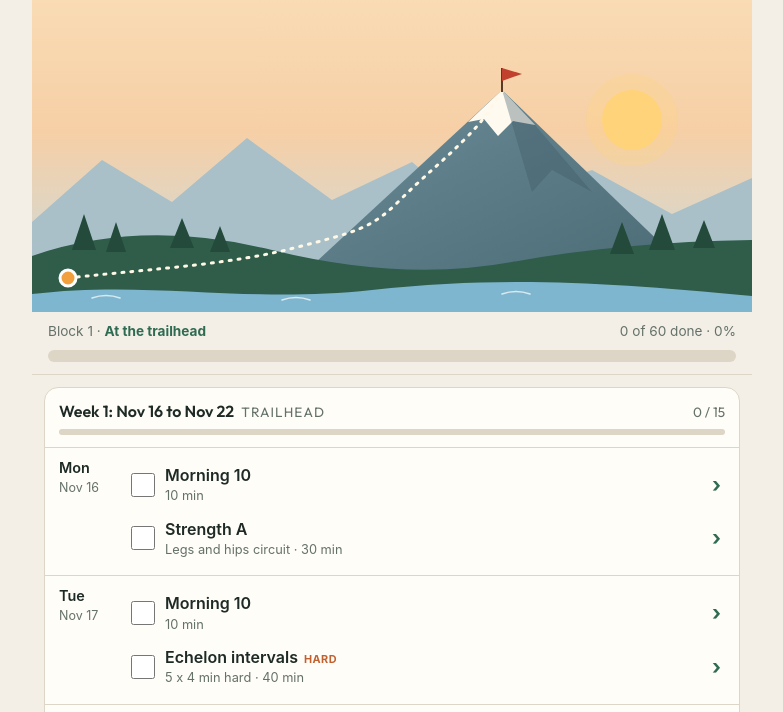
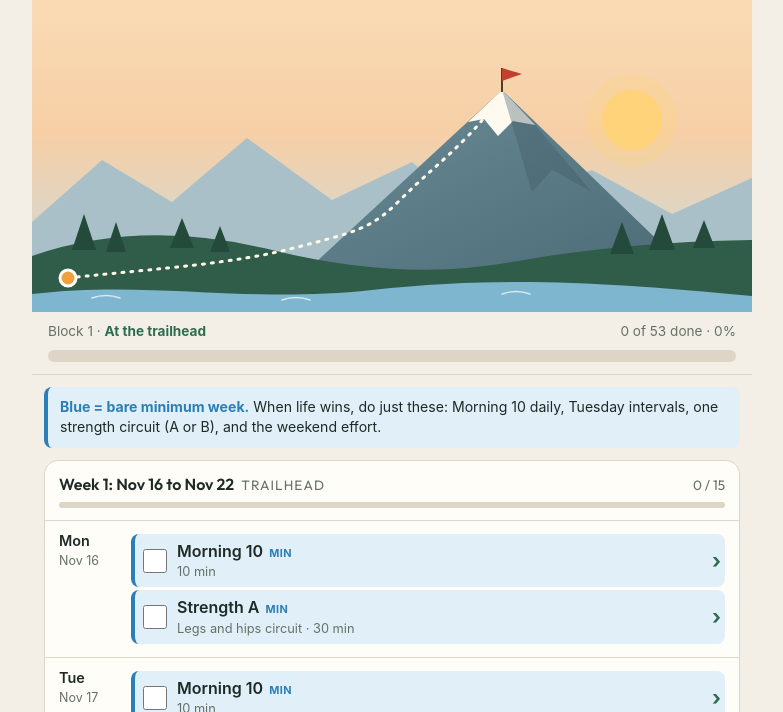
Before and after one commit to DenzilMackrory/exercise-plan, a plain HTML site: page index.html in a window 1280 px wide. Shown: the part 88-800 px from the top of the page, without its empty margins (248-1031 px from the left). Drawn offline with Linux system fonts and the light colour scheme.

Commit message:
Add files via upload

```diff
--- a/index.html
+++ b/index.html
@@ -12,8 +12,8 @@
 <link href="https://fonts.googleapis.com/css2?family=Outfit:wght@400;600;800&display=swap" rel="stylesheet">
 <title>Denzil's Training Tracker</title>
 <style>
-:root{--bg:#f3efe6;--card:#fffdf8;--ink:#1e2a26;--quiet:#647169;--line:#ddd6c6;--accent:#2f6b52;--accent-soft:#e3eee6;--today:#fdf1d6;--hard:#c2602e;--sun:#f2a03d}
-@media (prefers-color-scheme:dark){:root{--bg:#101816;--card:#18221f;--ink:#e9efe9;--quiet:#93a39b;--line:#2a3733;--accent:#6fc3a0;--accent-soft:#1c332c;--today:#3a3320;--hard:#ee9a66;--sun:#f2a03d}}
+:root{--bg:#f3efe6;--card:#fffdf8;--ink:#1e2a26;--quiet:#647169;--line:#ddd6c6;--accent:#2f6b52;--accent-soft:#e3eee6;--today:#fdf1d6;--hard:#c2602e;--sun:#f2a03d;--min:#2b7fb8;--min-soft:#e1eff8}
+@media (prefers-color-scheme:dark){:root{--bg:#101816;--card:#18221f;--ink:#e9efe9;--quiet:#93a39b;--line:#2a3733;--accent:#6fc3a0;--accent-soft:#1c332c;--today:#3a3320;--hard:#ee9a66;--sun:#f2a03d;--min:#6bb5e6;--min-soft:#16303f}}
 *{box-sizing:border-box}
 body{margin:0;background:var(--bg);color:var(--ink);font:16px/1.45 -apple-system,BlinkMacSystemFont,"Segoe UI",Roboto,sans-serif;padding-bottom:env(safe-area-inset-bottom)}
 .hero{position:relative;max-width:720px;margin:0 auto;overflow:hidden}
@@ -48,6 +48,11 @@ main{max-width:720px;margin:0 auto;padding:12px 12px 40px}
 .item button.link::after{content:"\203A";position:absolute;right:4px;top:50%;transform:translateY(-50%);font-size:1.3rem;color:var(--accent);font-weight:700}
 .item.done button.link{color:var(--quiet);text-decoration:line-through}
 .tag{display:inline-block;font-size:.68rem;font-weight:700;letter-spacing:.04em;text-transform:uppercase;color:var(--hard);margin-left:6px;text-decoration:none}
+.item.min{background:var(--min-soft);border-left:4px solid var(--min);border-radius:8px;padding-left:8px;margin:3px 0}
+.item.min input{accent-color:var(--min)}
+.tag.mn{color:var(--min)}
+.legend{display:flex;align-items:flex-start;gap:10px;background:var(--min-soft);border-left:4px solid var(--min);border-radius:8px;padding:10px 12px;margin-bottom:12px;font-size:.88rem}
+.legend b{color:var(--min)}
 .off{color:var(--quiet);font-size:.9rem;padding:8px 0}
 .yoga{display:flex;align-items:center;gap:10px;padding:10px 14px;border-top:1px solid var(--line);flex-wrap:wrap}
 .yoga input{width:24px;height:24px;accent-color:var(--accent);margin:0}
@@ -102,6 +107,7 @@ dialog::backdrop{background:rgba(0,0,0,.5)}
   <div class="bar" role="progressbar" aria-label="Overall completion" aria-valuemin="0" aria-valuemax="100" id="barWrap"><i id="bar"></i></div>
 </header>
 <main>
+  <div class="legend"><span><b>Blue = bare minimum week.</b> When life wins, do just these: Morning 10 daily, Tuesday intervals, one strength circuit (A or B), and the weekend effort.</span></div>
   <div id="weeks"></div>
   <div class="foot">
     <button class="btn primary" id="nextBlock">Start next 4-week block</button>
@@ -173,17 +179,21 @@ function val(v,w){return typeof v==='function'?v(w):v;}
 function startDate(){var d=new Date(BASE);d.setDate(d.getDate()+28*mem.block);return d;}
 function dateFor(w,d){var x=startDate();x.setDate(x.getDate()+7*w+d);return x;}
 function fmt(x){return x.toLocaleDateString('en-CA',{month:'short',day:'numeric'});}
+var END0=new Date(2026,11,9); // block 1 ends Wed Dec 9, 2026
+function active(w,d){return mem.block!==0||dateFor(w,d)<=END0;}
+function lastDay(w){var n=-1;for(var d=0;d<7;d++)if(active(w,d))n=d;return n;}
+function yogaN(w){return Math.min(3,Math.ceil((lastDay(w)+1)*3/7));}
 function k(w,s){return 'b'+mem.block+'-w'+w+'-'+s;}
 function esc(s){return String(s).replace(/[&<>"]/g,function(c){return {'&':'&amp;','<':'&lt;','>':'&gt;','"':'&quot;'}[c];});}
 
-function item(key,sid,w){
+function item(key,sid,w,mn){
  var s=S[sid],on=!!mem.checks[key];
  var sub=[val(s.sub,w),val(s.time,w)].filter(Boolean).join(' · ');
- return '<div class="item'+(on?' done':'')+'"><input type="checkbox" data-k="'+key+'"'+(on?' checked':'')+' aria-label="'+esc(s.t)+' done"><button class="link" data-s="'+sid+'" data-w="'+w+'"><b>'+esc(s.t)+'</b>'+(s.hard?'<span class="tag">hard</span>':'')+'<small>'+esc(sub)+'</small></button></div>';
+ return '<div class="item'+(on?' done':'')+(mn?' min':'')+'"><input type="checkbox" data-k="'+key+'"'+(on?' checked':'')+' aria-label="'+esc(s.t)+' done"><button class="link" data-s="'+sid+'" data-w="'+w+'"><b>'+esc(s.t)+'</b>'+(s.hard?'<span class="tag">hard</span>':'')+(mn?'<span class="tag mn">min</span>':'')+'<small>'+esc(sub)+'</small></button></div>';
 }
 function weekKeys(w){
- var a=[];for(var d=0;d<7;d++){a.push(k(w,'d'+d+'-m'));if(sessionFor(w,d))a.push(k(w,'d'+d+'-s'));}
- for(var y=0;y<3;y++)a.push(k(w,'y'+y));return a;
+ var a=[];for(var d=0;d<7;d++){if(!active(w,d))continue;a.push(k(w,'d'+d+'-m'));if(sessionFor(w,d))a.push(k(w,'d'+d+'-s'));}
+ for(var y=0;y<yogaN(w);y++)a.push(k(w,'y'+y));return a;
 }
 function done(keys){return keys.filter(function(x){return mem.checks[x];}).length;}
 
@@ -193,16 +203,17 @@ function render(){
  for(var w0=0;w0<4;w0++){if(today>=dateFor(w0,0))openWeek=w0;}
  for(var w=0;w<4;w++){
   var keys=weekKeys(w);
-  html+='<details class="week" data-w="'+w+'"'+(w===openWeek?' open':'')+'><summary><div class="wk-top"><span>Week '+(w+1)+': '+fmt(dateFor(w,0))+' to '+fmt(dateFor(w,6))+' <span class="stage">'+['Trailhead','Treeline','The ridge','Summit push'][w]+'</span></span><span data-wc="'+w+'"></span></div><div class="bar small"><i data-wb="'+w+'"></i></div></summary>';
+  html+='<details class="week" data-w="'+w+'"'+(w===openWeek?' open':'')+'><summary><div class="wk-top"><span>Week '+(w+1)+': '+fmt(dateFor(w,0))+' to '+fmt(dateFor(w,lastDay(w)))+' <span class="stage">'+['Trailhead','Treeline','The ridge','Summit push'][w]+'</span></span><span data-wc="'+w+'"></span></div><div class="bar small"><i data-wb="'+w+'"></i></div></summary>';
   for(var d=0;d<7;d++){
+   if(!active(w,d))continue;
    var dt=dateFor(w,d),sid=sessionFor(w,d);
    html+='<div class="day'+(dt.getTime()===today.getTime()?' today':'')+'"><div><div class="dname">'+DAYS[d]+'</div><div class="ddate">'+fmt(dt)+'</div></div><div>';
-   html+=item(k(w,'d'+d+'-m'),'m10',w);
-   html+=sid?item(k(w,'d'+d+'-s'),sid,w):'<div class="off">'+(d===6?'Off, or an easy family walk':'Off')+'</div>';
+   html+=item(k(w,'d'+d+'-m'),'m10',w,true);
+   html+=sid?item(k(w,'d'+d+'-s'),sid,w,d===0||d===1||d===5):'<div class="off">'+(d===6?'Off, or an easy family walk':'Off')+'</div>';
    html+='</div></div>';
   }
-  html+='<div class="yoga"><button class="link" data-s="YOGA" data-w="'+w+'">YOGABODY x 3</button>';
-  for(var y=0;y<3;y++){var yk=k(w,'y'+y);html+='<input type="checkbox" data-k="'+yk+'"'+(mem.checks[yk]?' checked':'')+' aria-label="YOGABODY evening '+(y+1)+'">';}
+  html+='<div class="yoga"><button class="link" data-s="YOGA" data-w="'+w+'">YOGABODY x '+yogaN(w)+'</button>';
+  for(var y=0;y<yogaN(w);y++){var yk=k(w,'y'+y);html+='<input type="checkbox" data-k="'+yk+'"'+(mem.checks[yk]?' checked':'')+' aria-label="YOGABODY evening '+(y+1)+'">';}
   html+='</div></details>';
  }
  document.getElementById('weeks').innerHTML=html;
```
